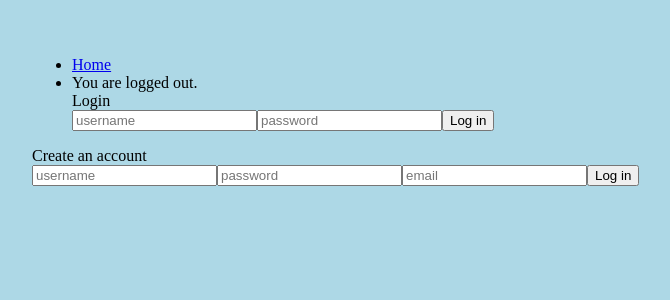
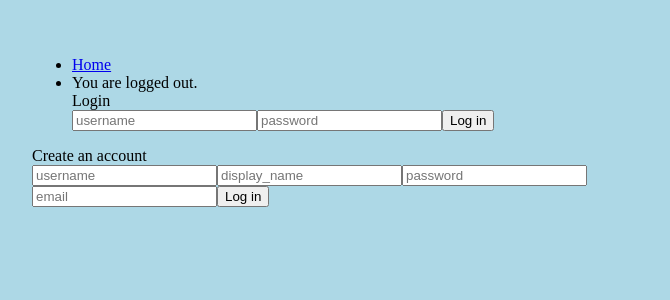
Before and after one commit to yapjinai/buckit, a React (Create React App) app: page /createAccount in a window 1280 px wide. Shown: the top 300 px of the page, without its empty margins (288-958 px from the left). Built offline with nearby package versions, Linux system fonts and the light colour scheme.

Commit message:
start to build out items architecture

```diff
--- a/src/App.js
+++ b/src/App.js
@@ -9,7 +9,7 @@ import CreateAccount from './pages/public/CreateAccount';
 import NotFound from './pages/public/NotFound'
 
 import Profile from './pages/Profile';
-import Items from './pages/Items';
+import Items from './pages/items/index';
 
 // Redux
 import { connect } from 'react-redux'
--- /dev/null
+++ b/src/pages/items/index.js
@@ -0,0 +1,14 @@
+import React, { Component } from 'react';
+import authorizeFn from '../Authorize'
+
+class Items extends Component {
+  render() {
+    return (
+      <div className="Items">
+        All items
+      </div>
+    );
+  }
+}
+
+export default authorizeFn(Items);
--- a/src/pages/public/CreateAccount.js
+++ b/src/pages/public/CreateAccount.js
@@ -4,7 +4,6 @@ import { Redirect } from 'react-router'
 // Redux
 import { connect } from 'react-redux'
 import {
-  // loginUser,
   setCurrentUser
 } from '../../actions'
 
@@ -13,6 +12,7 @@ const apiUrl = 'http://localhost:3000'
 class Login extends Component {
   state = {
     username: '',
+    display_name: '',
     password: '',
     email: ''
   }
@@ -20,6 +20,18 @@ class Login extends Component {
   render() {
     return this.props.loggedIn ? <Redirect to="/profile" /> :
     this.renderLogin();
+  }
+
+  inputfield = (field) => {
+    return (
+      <input
+        id={field}
+        type='text'
+        placeholder={field}
+        value={this.state[field]}
+        onChange={this.handleChange}
+      />
+    )
   }
 
   renderLogin() {
@@ -30,27 +42,16 @@ class Login extends Component {
           id='loginForm'
           onSubmit={this.handleSubmit}
         >
-          <input
-            id='username'
-            type='text'
-            placeholder='username'
-            value={this.state.username}
-            onChange={this.handleChange}
-          />
+          {this.inputfield('username')}
+          {this.inputfield('display_name')}
           <input
             id='password'
-            type='text'
+            type='password'
             placeholder='password'
             value={this.state.password}
             onChange={this.handleChange}
           />
-          <input
-            id='email'
-            type='text'
-            placeholder='email'
-            value={this.state.email}
-            onChange={this.handleChange}
-          />
+          {this.inputfield('email')}
           <input
             id='submit'
             type='submit'
@@ -71,12 +72,12 @@ class Login extends Component {
 
   handleSubmit = (e) => {
     e.preventDefault()
-    this.loginUser(this.state.username, this.state.password, this.state.email)
-    this.setState({ username: '', password: '', email: '' })
+    this.createAccount()
+    this.setState({ username: '', password: '', display_name: '', email: '' })
   }
   ////////////////////
 
-  loginUser = () => {
+  createAccount = () => {
     fetch(`${apiUrl}/api/v1/users`, {
       method: 'POST',
       headers: {
@@ -86,6 +87,7 @@ class Login extends Component {
       body: JSON.stringify({
         user: {
           username: this.state.username,
+          display_name: this.state.display_name,
           password: this.state.password,
           email: this.state.email
         }
--- a/src/pages/public/Login.js
+++ b/src/pages/public/Login.js
@@ -38,7 +38,7 @@ class Login extends Component {
           />
           <input
             id='password'
-            type='text'
+            type='password'
             placeholder='password'
             value={this.state.password}
             onChange={this.handleChange}
```
